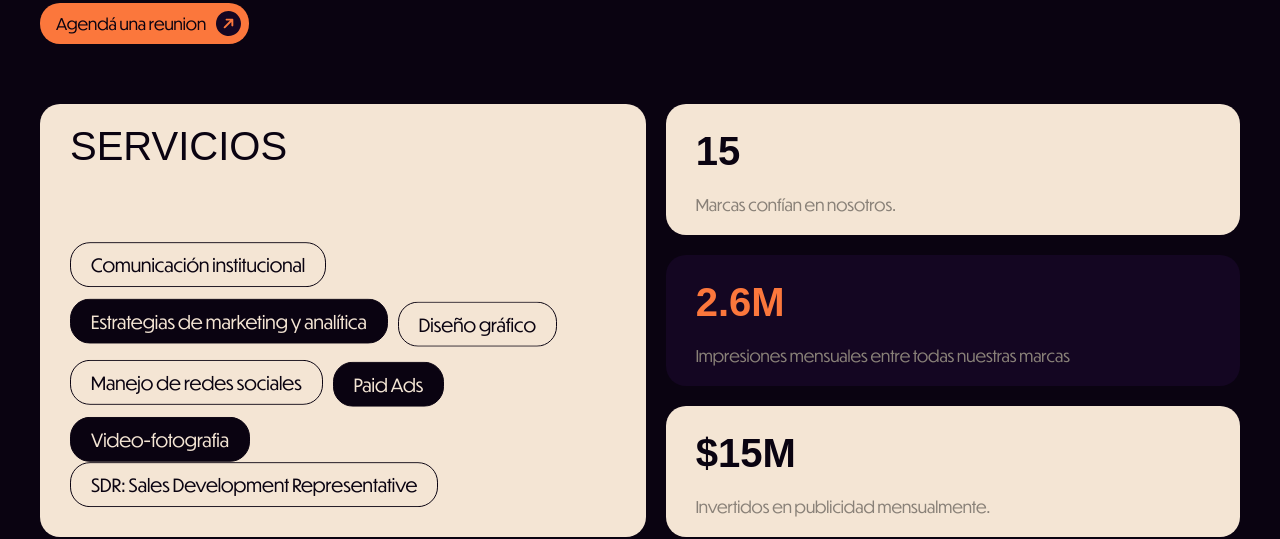
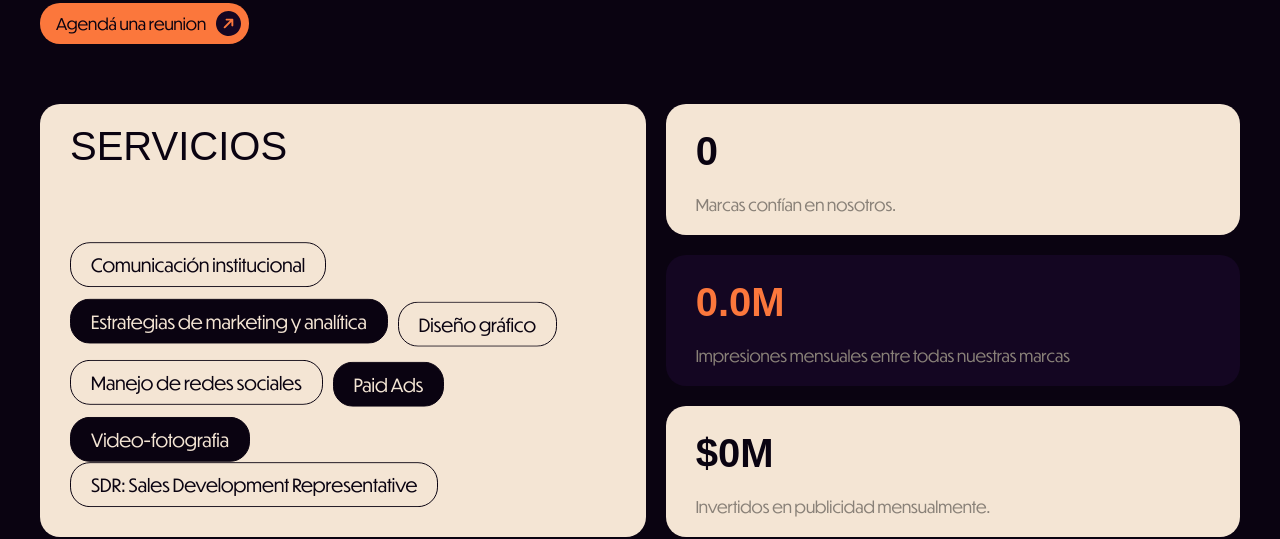
Before and after one commit to perezmariano08/Gentio-Web, a React (Vite) app: page / in a window 1280 px wide. Shown: the part 1460-1999 px from the top of the page. Built offline with nearby package versions, Linux system fonts and the light colour scheme; a web font is replaced by a local one.

Commit message:
prueba conteo

```diff
--- a/src/components/Crecimiento/Crecimiento.jsx
+++ b/src/components/Crecimiento/Crecimiento.jsx
@@ -6,6 +6,7 @@ import Flecha from '../Logos/Flecha';
 
 const Crecimiento = () => {
     const [isVisible, setIsVisible] = useState(false);
+    const [hasCounted, setHasCounted] = useState(false); // Nuevo estado para prevenir múltiples conteos
     const textRef = useRef(null);
 
     // Estados para los valores que se animarán
@@ -33,30 +34,38 @@ const Crecimiento = () => {
 
     // Efecto de conteo cuando el componente es visible
     useEffect(() => {
-        if (isVisible) {
+        if (isVisible && !hasCounted) {
+            setHasCounted(true); // Para evitar que se active de nuevo en scroll
+
             let count1 = 0, count2 = 0, count3 = 0;
 
-            // Iniciar intervalos de conteo para cada número
+            // Iniciar intervalos de conteo para cada número con un intervalo mayor
             const interval1 = setInterval(() => {
                 count1 += 1;
+                setCount15(count1);
                 if (count1 >= 15) clearInterval(interval1);
-                setCount15(count1);
-            }, 50); // Ajustar velocidad según sea necesario
+            }, 100); // Ajuste de la velocidad para contar más lentamente (cada 100ms)
 
             const interval2 = setInterval(() => {
-                count2 += 10000;
+                count2 += 5000; // Aumento más lento en el conteo
+                setCount2_6M(count2);
                 if (count2 >= 2600000) clearInterval(interval2);
-                setCount2_6M(count2);
-            }, 8);
+            }, 30); // Ajuste de velocidad para un conteo más lento
 
-            // Limpiar intervalos cuando el componente se desmonta o no es visible
+            const interval3 = setInterval(() => {
+                count3 += 1;
+                setCount15M(count3);
+                if (count3 >= 15) clearInterval(interval3);
+            }, 100);
+
+            // Limpiar intervalos cuando el componente se desmonta
             return () => {
                 clearInterval(interval1);
                 clearInterval(interval2);
-                // clearInterval(interval3);
+                clearInterval(interval3);
             };
         }
-    }, [isVisible]);
+    }, [isVisible, hasCounted]);
 
     const handleWhatsAppClick = () => {
         const phoneNumber = "+5493516528777";
@@ -99,7 +108,7 @@ const Crecimiento = () => {
                             <p>Impresiones mensuales entre todas nuestras marcas</p>
                         </CrecimientoItem>
                         <CrecimientoItem>
-                            <h5>${count15}M</h5>
+                            <h5>${count15M}M</h5>
                             <p>Invertidos en publicidad mensualmente.</p>
                         </CrecimientoItem>
                     </CrecimientoItemColumn>
```
